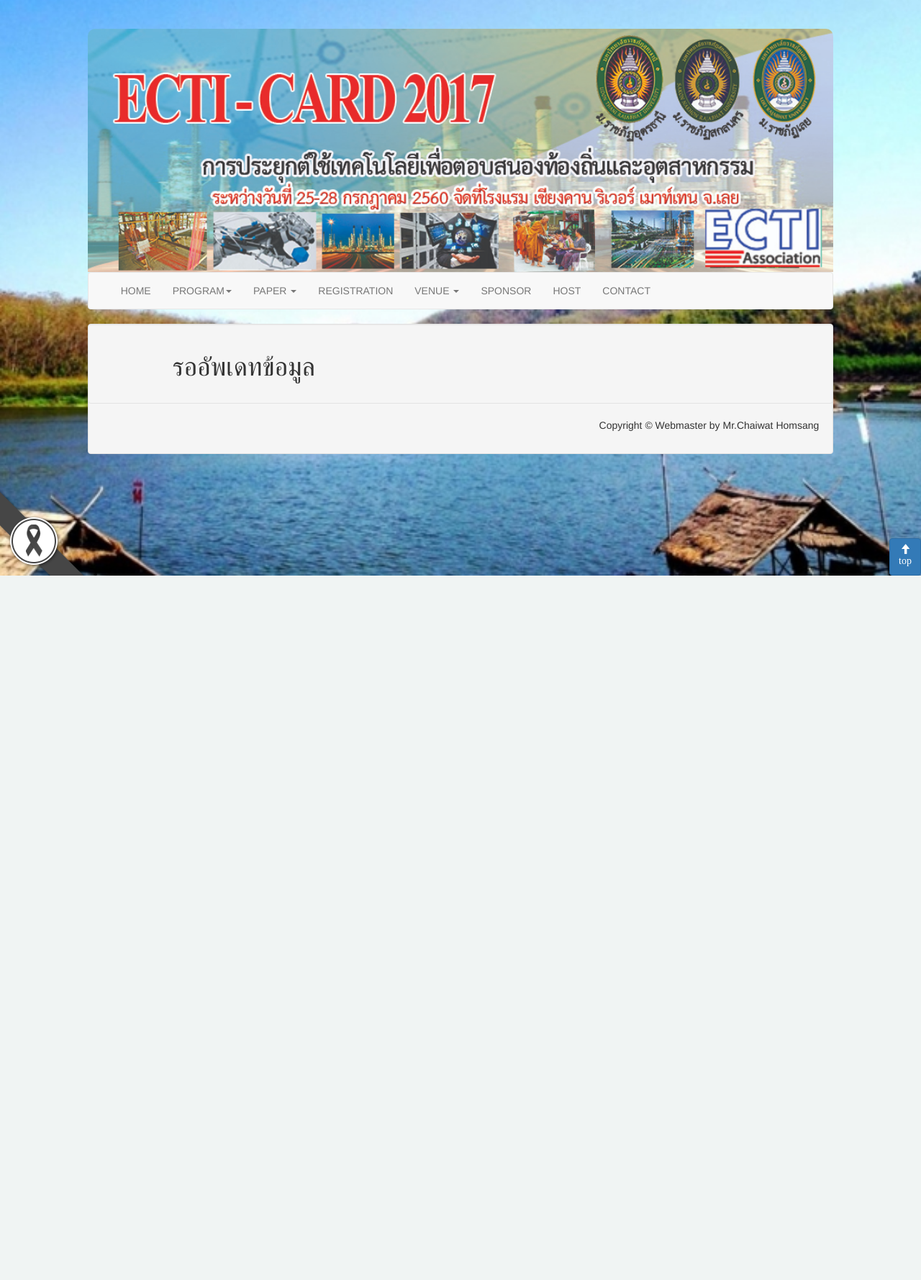
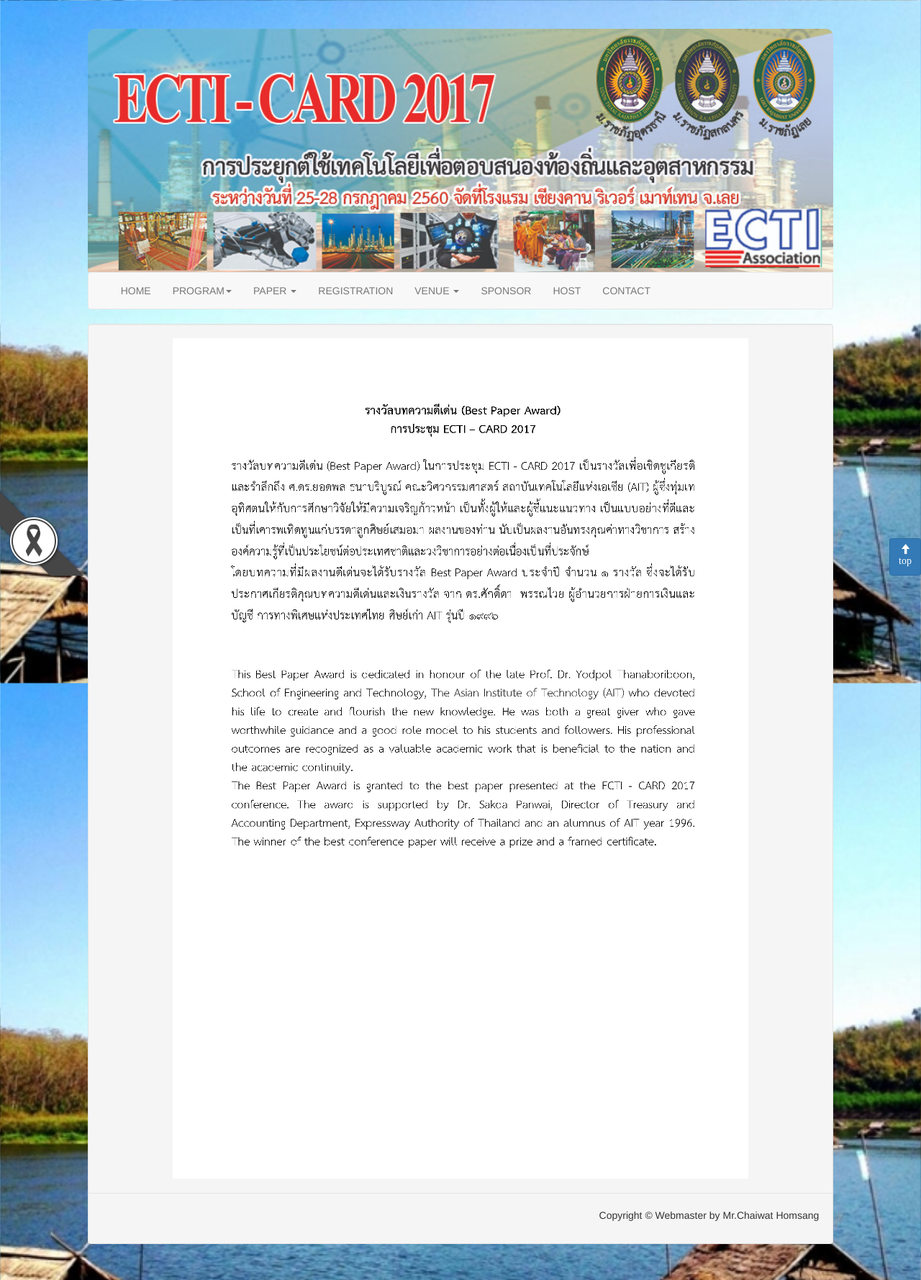
Before and after one commit to mynameistecs51/ecticard, a PHP site: page /basetPaperAward.php in a window 1280 px wide. Shown: the whole page at 72% size. Before the commit the page ends 800 px from the top, so only its background shows below. Run offline with PHP 8.4, Linux system fonts and the light colour scheme.

Commit message:
update base paper aword

```diff
--- a/basetPaperAward.php
+++ b/basetPaperAward.php
@@ -1,3 +1,6 @@
 <?php include 'header.php';?>
-<h1>รออัพเดทข้อมูล</h1>
+<div class="row ">
+	<!-- <p align="center"> .::  Best Paper Award from EXAT ::.</p> -->
+	<img src="assets/img/basePaperAwardformExtat.png" alt="" class="col-sm-12" style="width:100%">
+</div>
 <?php include 'footer.php'; ?>
```
Also changed, not shown: assets/img/basePaperAwardformExtat.png (added), 1 other file.
